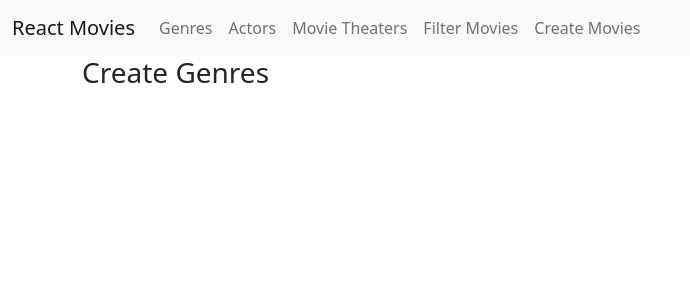
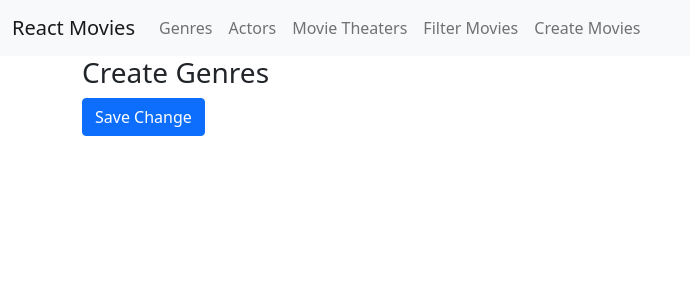
Before and after one commit to niazmurshedsiam/Movies_FrontEnd, a React (Create React App) app in the folder react-movies/: page /genres/create in a window 1280 px wide. Shown: the top 300 px of the page, without its empty margins (0-690 px from the left). Built offline with nearby package versions, Linux system fonts and the light colour scheme.

Commit message:
Using JavaScript for Navigation

```diff
--- a/react-movies/src/genres/CreateGenres.tsx
+++ b/react-movies/src/genres/CreateGenres.tsx
@@ -1,7 +1,12 @@
+import { useHistory } from "react-router";
+import Button from "../utils/Button/Button";
+
 export default function CreateGenres() {
+    const history = useHistory();
     return (
         <>
             <h3>Create Genres</h3>
+            <Button onClick={() => { history.push("/genres") }}>Save Change</Button>
         </>
     )
 }
--- a/react-movies/src/utils/Button/Button.tsx
+++ b/react-movies/src/utils/Button/Button.tsx
@@ -1,9 +1,10 @@
 export default function Button(props: ButtonProps) {
 
-    return <button className="btn btn-primary">{props.children}</button>
+    return <button className="btn btn-primary" onClick={props.onClick}>{props.children}</button>
 
 }
 
 interface ButtonProps {
-    children: React.ReactNode
+    children: React.ReactNode,
+    onClick(): void
 }
```
